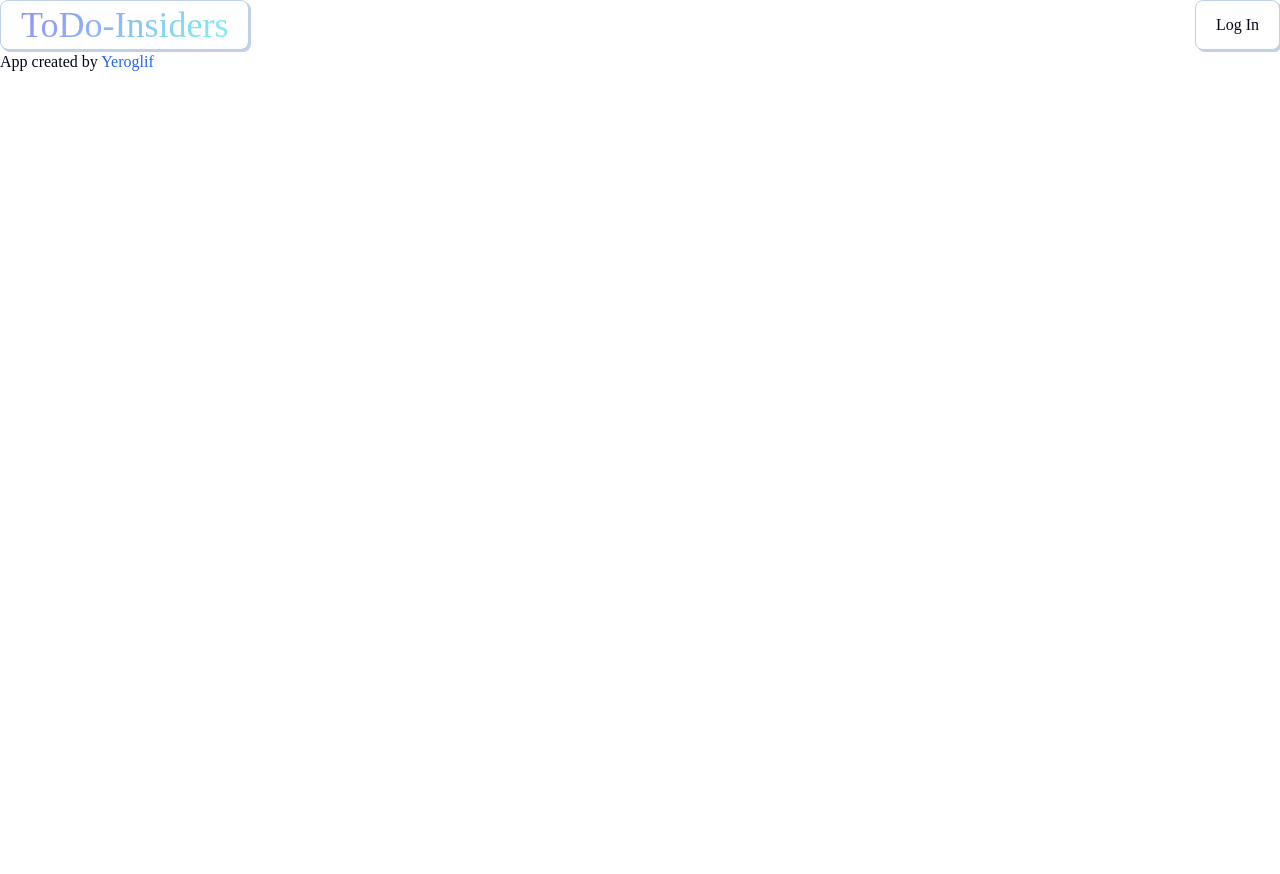
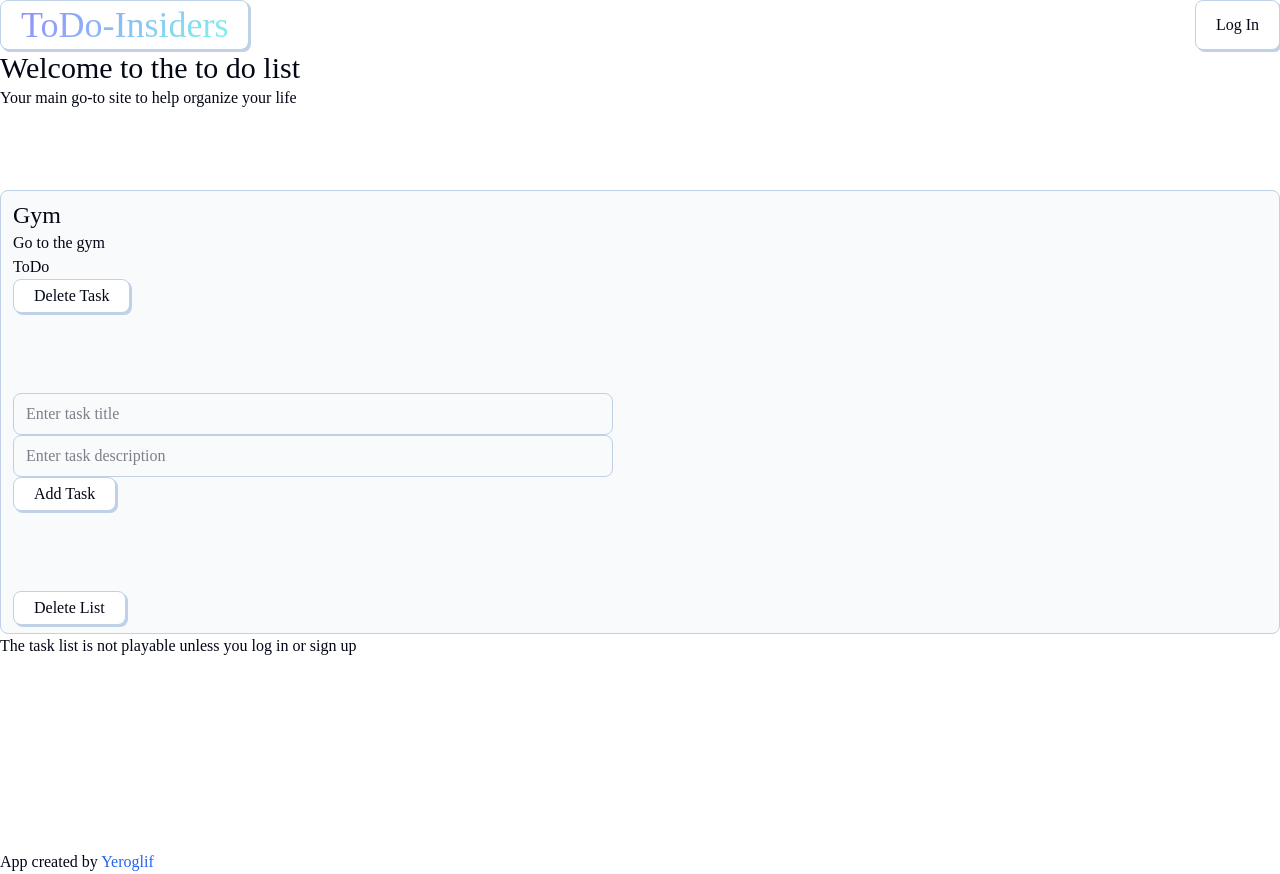
Before and after one commit to Yeroglif/to-do-app-insiders, a React (Vite) app: page / in a window 1280 px wide. Before the commit the page ends 800 px from the top, so only its background shows below. Built offline with nearby package versions, Linux system fonts and the light colour scheme; no server answers; a web font is replaced by a local one.

Commit message:
feat(taskcard, hero): better style for the task cards, added hero section

```diff
--- a/src/components/TaskInput.tsx
+++ b/src/components/TaskInput.tsx
@@ -14,7 +14,7 @@ export default function TaskInput({listIndex, handleAddTask }: TaskInputProps) {
   const [title, setTitle] = useState('')
   const [description, setDescription] = useState('')
   return (
-    <div className="flex flex-col border-solid border-1 gap-2">
+    <div className="flex flex-col">
       <input onChange={(e)=>{
         setTitle(e.target.value)
       }} value={title} placeholder="Enter task title" />
--- a/src/components/TaskList.tsx
+++ b/src/components/TaskList.tsx
@@ -7,15 +7,15 @@ type Task = {
 };
 type TaskListProps = {
     list: Task[],
-    handleAddTask: (listIndex:number, task: Task,) => void,
+    handleAddTask?: (listIndex:number, task: Task,) => void,
     listIndex: number,
-    handleDeleteList: (listIndex:number) => void,
-    handleDeleteTask: (listIndex:number, taskIndex:number) => void
+    handleDeleteList?: (listIndex:number) => void,
+    handleDeleteTask?: (listIndex:number, taskIndex:number) => void
 };
 
 export default function TaskList({list, handleAddTask, listIndex, handleDeleteList, handleDeleteTask}: TaskListProps) {
   return (
-    <div className="border-solid border-4 flex flex-col gap-2">
+    <div className="tasklist-card flex flex-col gap-20 justify-between">
       <div>
       {list.map((task, taskIndex)=>{
         return (
--- a/src/components/ToDoHero.tsx
+++ b/src/components/ToDoHero.tsx
@@ -1,10 +1,25 @@
-type ToDoHeroProps = {
-
-};
+import TaskList from "./TaskList";
+type ToDoHeroProps = {};
 export default function ToDoHero({}: ToDoHeroProps) {
   return (
-    <div>
-
+    <div className="h-screen flex flex-col gap-20">
+      <div>
+        <h2>Welcome to the to do list</h2>
+        <p>Your main go-to site to help organize your life</p>
+      </div>
+      <div>
+        <TaskList
+          list={[
+            {
+              title: "Gym",
+              description: "Go to the gym",
+              isDone: false,
+            },
+          ]}
+          listIndex={0}
+        />
+        <p>The task list is not playable unless you log in or sign up</p>
+      </div>
     </div>
   );
 }
--- a/src/index.css
+++ b/src/index.css
@@ -46,3 +46,16 @@
     justify-content: center; */
     gap: 1rem;
   }
+
+  .tasklist-card {
+    font-size: 1em;
+    background-color: var(--background-muted);
+    border: 1px solid var(--border-secondary);
+    color: var(--color-primary);
+    padding: 0.5rem 0.75rem;
+    border-radius: var(--border-radius-small);
+    width: 100%;
+    /* max-width: fit-content; */
+    outline: none;
+    appearance: none;
+  }
```
